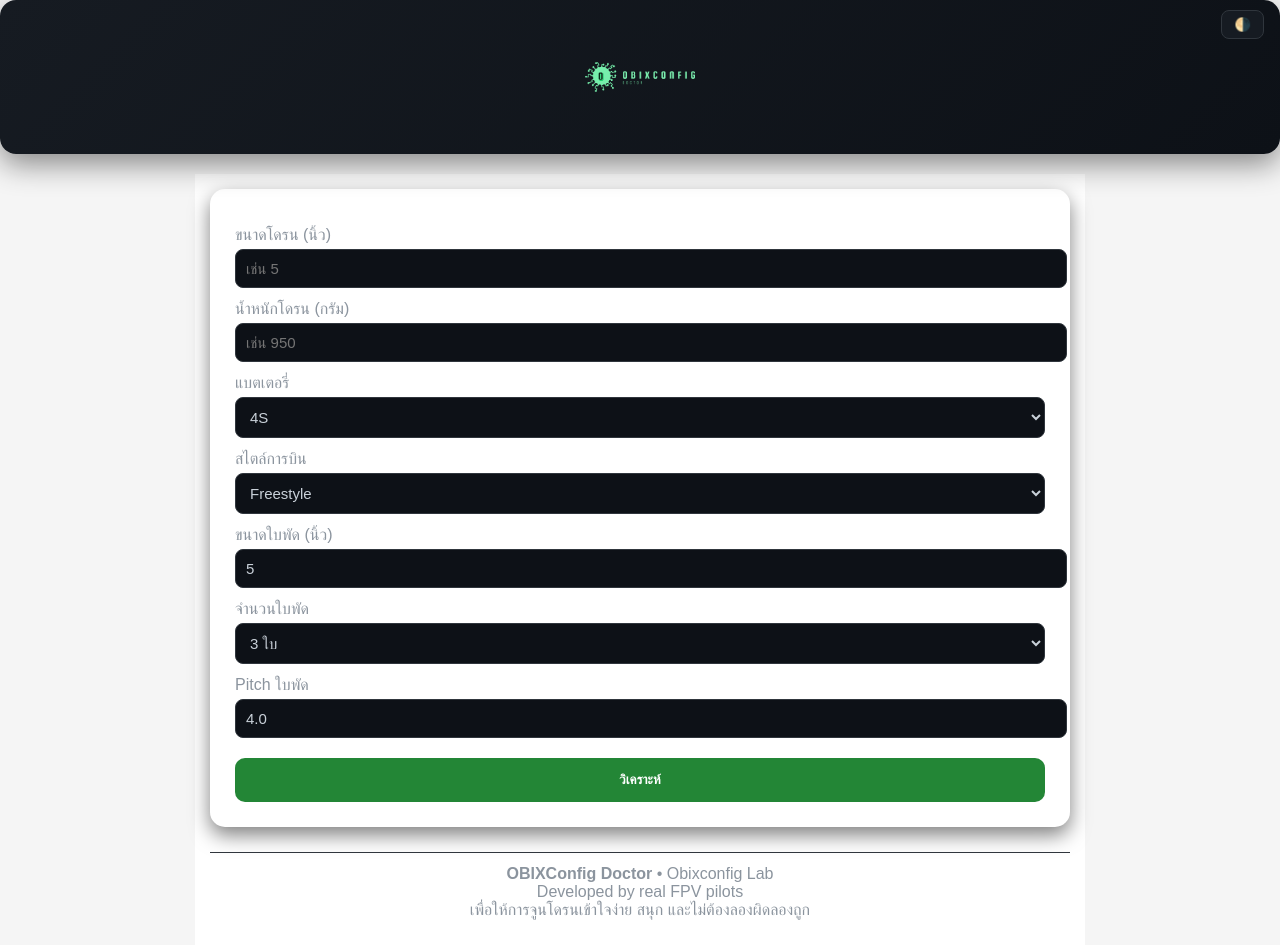
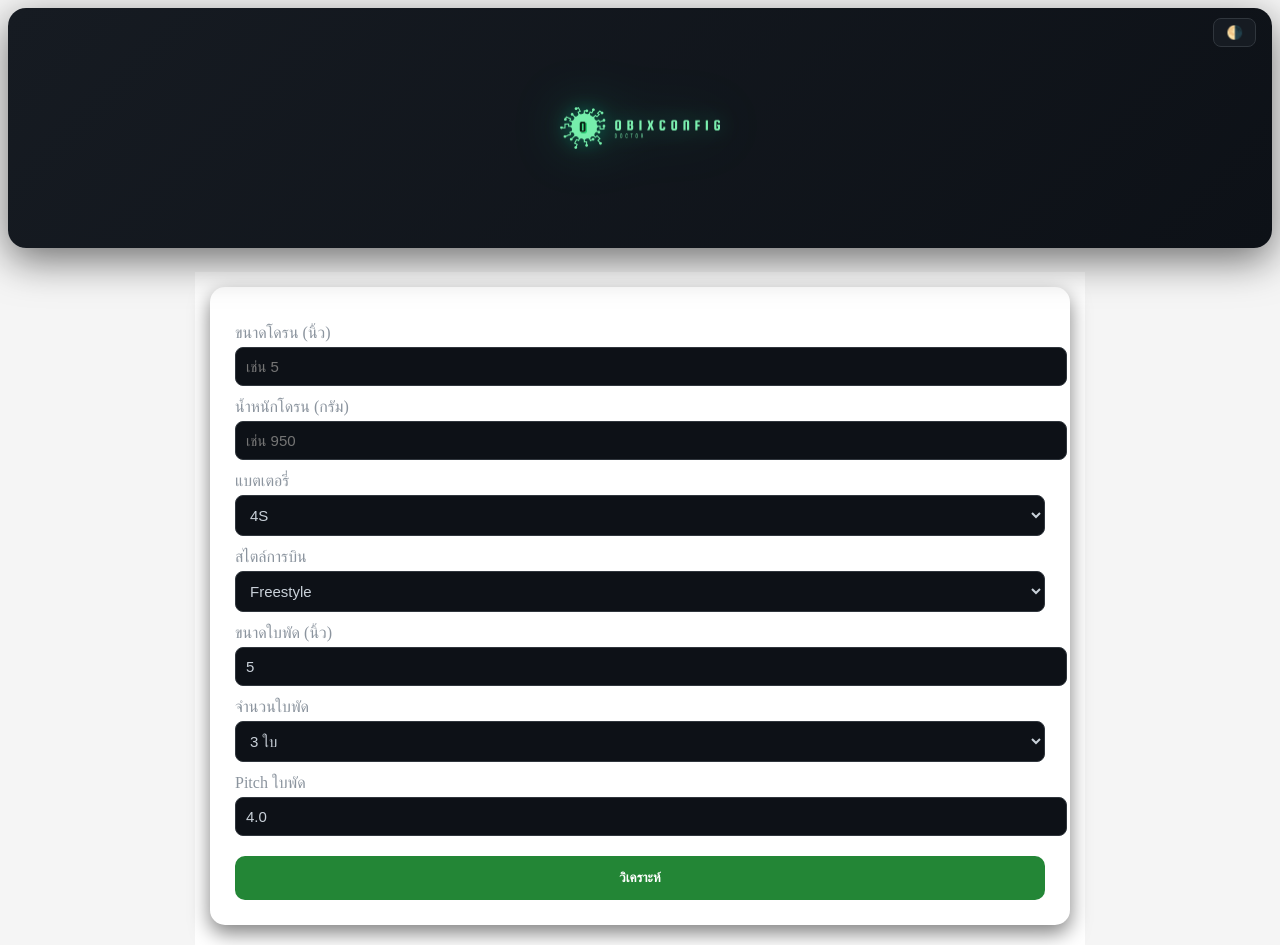
Before and after one commit to Santipap250/obixconfigdoctor-dev, a Flask app: page /app in a window 1280 px wide. Shown: the top 945 px of the page. Before the commit the page ends 920 px from the top, so only its background shows below. Run offline with Flask 3, Linux system fonts and the light colour scheme.

Commit message:
Update style.css

```diff
--- a/static/css/style.css
+++ b/static/css/style.css
@@ -1,4 +1,4 @@
-/* ===================== BODY ===================== */
+logo==================== BODY ===================== */
 body {
     font-family: "Sarabun", sans-serif;
     background: #0d1117;
@@ -151,12 +151,14 @@ footer {
 .top-bar {
   display: flex;
   align-items: center;
+  justify-content: center;
   gap: 14px;
-  padding: 22px 20px;
-  margin-bottom: 20px;
-  border-radius: 16px;
+  padding: 40px 20px;
+  margin-bottom: 24px;
+  border-radius: 18px;
+
   background: linear-gradient(135deg, #161b22, #0d1117);
-  box-shadow: 0 10px 30px rgba(0,0,0,0.45);
+  box-shadow: 0 12px 40px rgba(0,0,0,0.55);
 }
 
 .title-group h1 {
@@ -194,7 +196,13 @@ footer {
 }
 
 .logo {
-  width: 110px;
-  height: 110px;
-    object-fit: contain;
+  width: 160px;
+  height: 160px;
+  object-fit: contain;
+
+  /* glow เบา ๆ */
+  filter: drop-shadow(0 0 10px rgba(0, 255, 180, 0.35))
+          drop-shadow(0 0 26px rgba(0, 255, 180, 0.25));
+
+  transition: transform 0.3s ease, filter 0.3s ease;
 }
```
